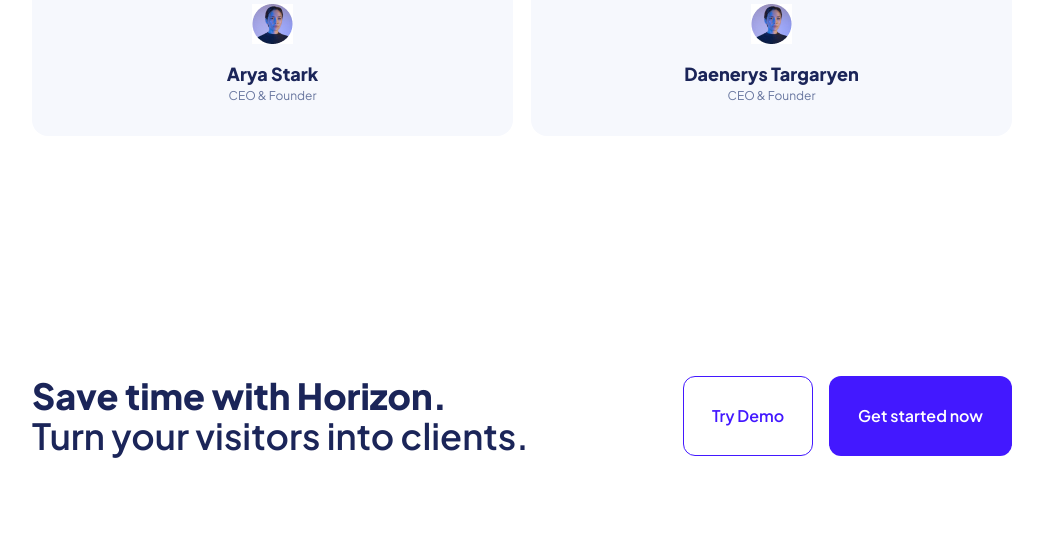
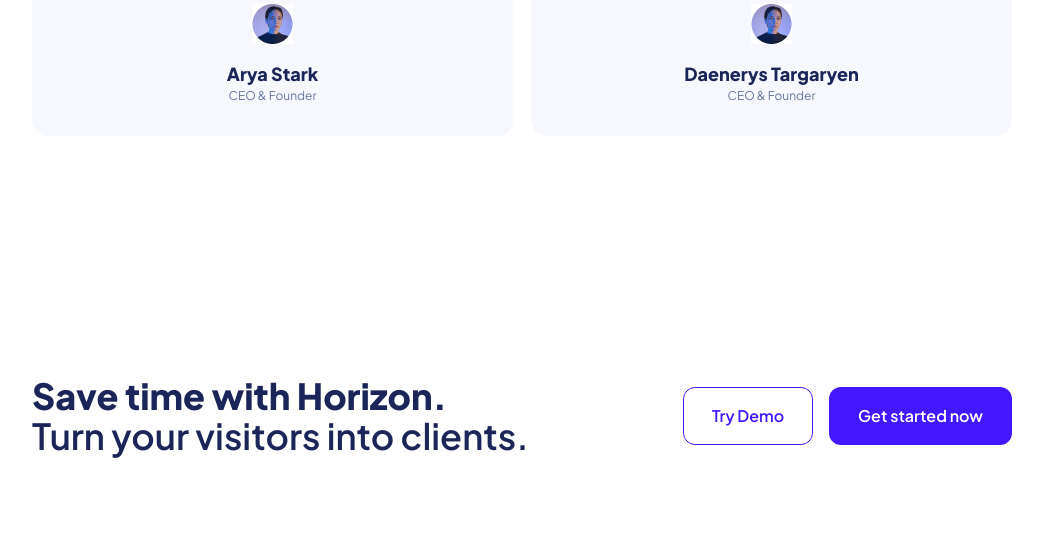
Before and after one commit to Terezie-Mazacova/tailwind-horizonUI, a website: page index.html in a window 1280 px wide. Shown: the part 3111-3665 px from the top of the page, without its empty margins (118-1161 px from the left). Drawn offline with Linux system fonts and the light colour scheme.

Commit message:
mensi uprava ve footeru

```diff
--- a/index.html
+++ b/index.html
@@ -247,13 +247,13 @@
     <!-- Footer -->
     <footer>
         <div class="flex flex-col py-[120px]">
-            <div class="flex justify-between mb-[120px]">
+            <div class="flex justify-between mb-[120px] items-center">
                 <div>
                     <h2 class="text-4xl font-extrabold text-secondary-dark-grey-900">Save time with Horizon.<br><span class="font-semibold">Turn your visitors into clients.</span></h2>
                 </div>
 
                 <div class="flex gap-4">
-                    <button class="flex items-center text-primary-purple-blue-500 font-semibold px-7 py-4 border border-primary-purple-blue-500 rounded-xl duration-300
+                    <button class="text-primary-purple-blue-500 font-semibold px-7 py-4 border border-primary-purple-blue-500 rounded-xl duration-300
                     hover:bg-primary-purple-blue-100 focus:outline-none focus:border-transparent focus:ring-4 focus:ring-primary-purple-blue-200 focus:bg-white">Try Demo</button>
 
                     <button class="px-7 py-4 bg-primary-purple-blue-500 font-semibold text-white border border-transparent rounded-xl hover:bg-primary-purple-blue-600 duration-300 focus:bg-primary-purple-blue-400 focus:outline-none focus:ring-4 focus:ring-primary-purple-blue-200">Get started now</button>
```
Also changed, not shown: output.css.
